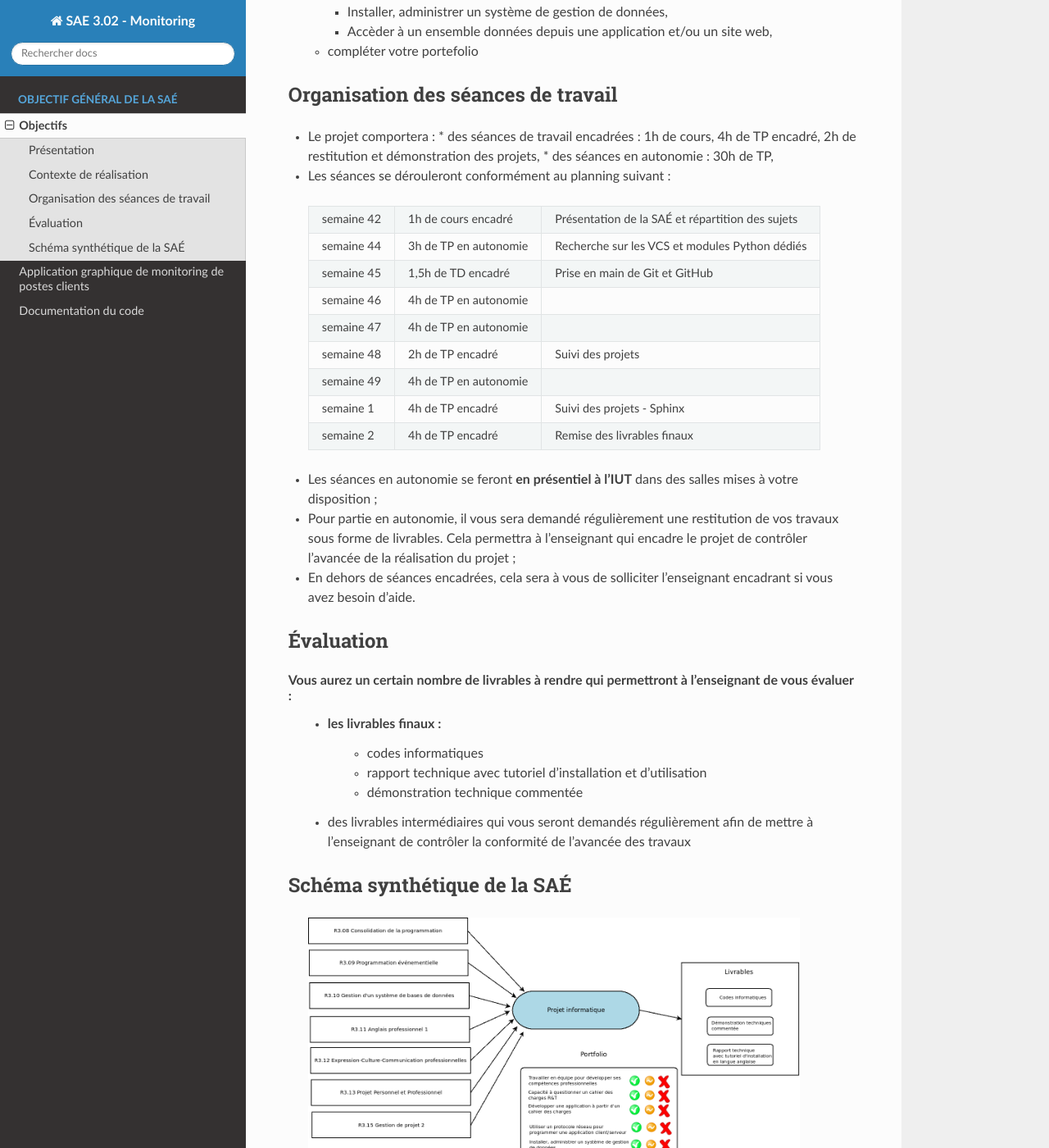
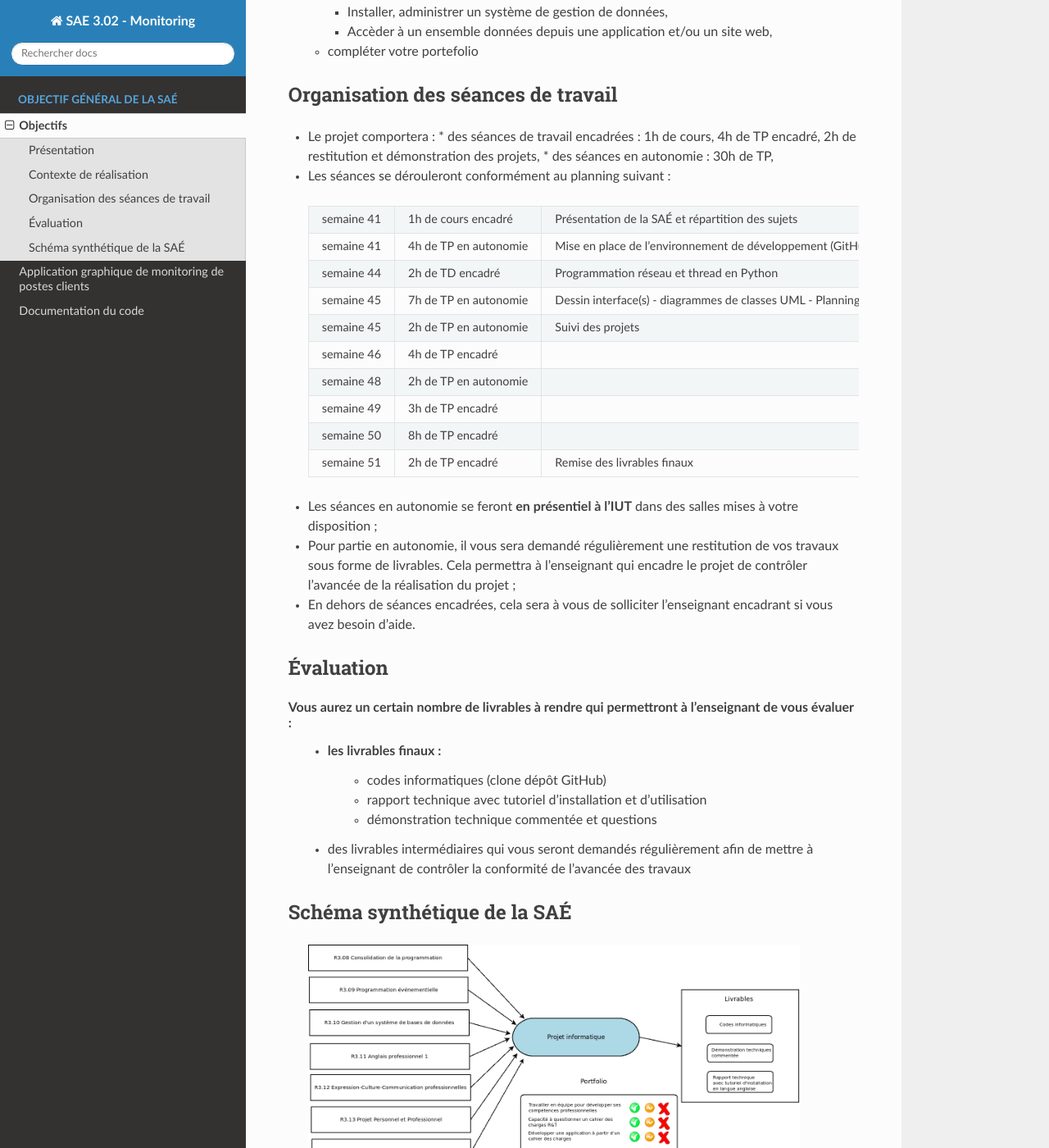
Before and after one commit to TTheGlock/sae3.02_monitoring, a Sphinx documentation site: the page built from docs/source/content/objectifs.rst, in a window 1280 px wide and 1400 px high, scrolled down 1116 px. Shown: the whole window at 82% size. Built offline with Sphinx 7.4.7 and the Read the Docs theme 2.0.0, drawn with Linux system fonts in a browser that asks for light colours.

Commit message:
MAJ de la documentation Sphinx (8)

```diff
--- a/docs/source/content/objectifs.rst
+++ b/docs/source/content/objectifs.rst
@@ -58,26 +58,27 @@ Organisation des séances de travail
 
 * Les séances se dérouleront conformément au planning suivant :
 
- +--------------+------------------------+--------------------------------------------------+
- | semaine 42   | 1h de cours encadré    | Présentation de la SAÉ et répartition des sujets |
- +--------------+------------------------+--------------------------------------------------+
- | semaine 44   | 3h de TP en autonomie  | Recherche sur les VCS et modules Python dédiés   |
- +--------------+------------------------+--------------------------------------------------+
- | semaine 45   | 1,5h de TD encadré     | Prise en main de Git et GitHub                   |
- +--------------+------------------------+--------------------------------------------------+
- | semaine 46   | 4h de TP en autonomie  |                                                  |
- +--------------+------------------------+--------------------------------------------------+
- | semaine 47   | 4h de TP en autonomie  |                                                  |
- +--------------+------------------------+--------------------------------------------------+
- | semaine 48   | 2h de TP encadré       | Suivi des projets                                |
- +--------------+------------------------+--------------------------------------------------+
- | semaine 49   | 4h de TP en autonomie  |                                                  |
- +--------------+------------------------+--------------------------------------------------+
- | semaine 1    | 4h de TP encadré       | Suivi des projets  - Sphinx                      |
- +--------------+------------------------+--------------------------------------------------+
- | semaine 2    | 4h de TP encadré       | Remise des livrables finaux                      |
- +--------------+------------------------+--------------------------------------------------+
-
+ +--------------+------------------------+--------------------------------------------------------------------+
+ | semaine 41   | 1h de cours encadré    | Présentation de la SAÉ et répartition des sujets                   |
+ +--------------+------------------------+--------------------------------------------------------------------+
+ | semaine 41   | 4h de TP en autonomie  | Mise en place de l’environnement de développement (GitHub, sphinx) |
+ +--------------+------------------------+--------------------------------------------------------------------+
+ | semaine 44   | 2h de TD encadré       | Programmation réseau et thread en Python                           |
+ +--------------+------------------------+--------------------------------------------------------------------+
+ | semaine 45   | 7h de TP en autonomie  | Dessin interface(s) - diagrammes de classes UML - Planning         |
+ +--------------+------------------------+--------------------------------------------------------------------+
+ | semaine 45   | 2h de TP en autonomie  | Suivi des projets                                                  |
+ +--------------+------------------------+--------------------------------------------------------------------+
+ | semaine 46   | 4h de TP encadré       |                                                                    |
+ +--------------+------------------------+--------------------------------------------------------------------+
+ | semaine 48   | 2h de TP en autonomie  |                                                                    |
+ +--------------+------------------------+--------------------------------------------------------------------+
+ | semaine 49   | 3h de TP encadré       |                                                                    |
+ +--------------+------------------------+--------------------------------------------------------------------+
+ | semaine 50   | 8h de TP encadré       |                                                                    |
+ +--------------+------------------------+--------------------------------------------------------------------+
+ | semaine 51   | 2h de TP encadré       | Remise des livrables finaux                                        |
+ +--------------+------------------------+--------------------------------------------------------------------+
 
 * Les séances en autonomie se feront **en présentiel à l'IUT** dans des salles mises à votre disposition ;
 
@@ -85,15 +86,14 @@ Organisation des séances de travail
 
 * En dehors de séances encadrées, cela sera à vous de solliciter l'enseignant encadrant si vous avez besoin d'aide.
 
-
 Évaluation
 ============
 
 Vous aurez un certain nombre de livrables à rendre qui permettront à l'enseignant de vous évaluer :
  * les livrables finaux :
-    * codes informatiques
+    * codes informatiques (clone dépôt GitHub)
     * rapport technique avec tutoriel d'installation et d'utilisation
-    * démonstration technique commentée
+    * démonstration technique commentée et questions
 
  *  des livrables intermédiaires qui vous seront demandés régulièrement afin de mettre à l'enseignant de contrôler la conformité de l'avancée des travaux
 
```
